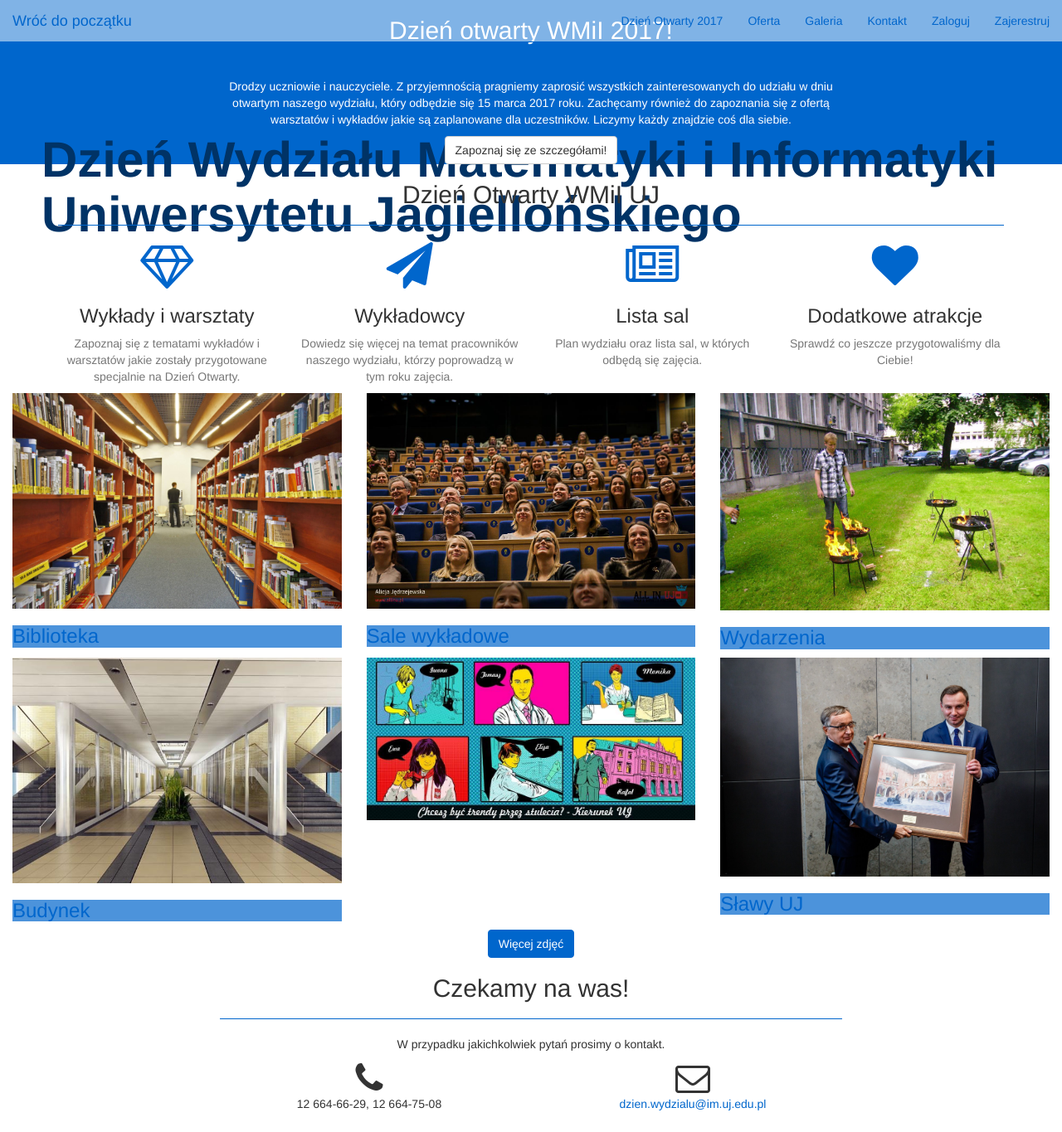
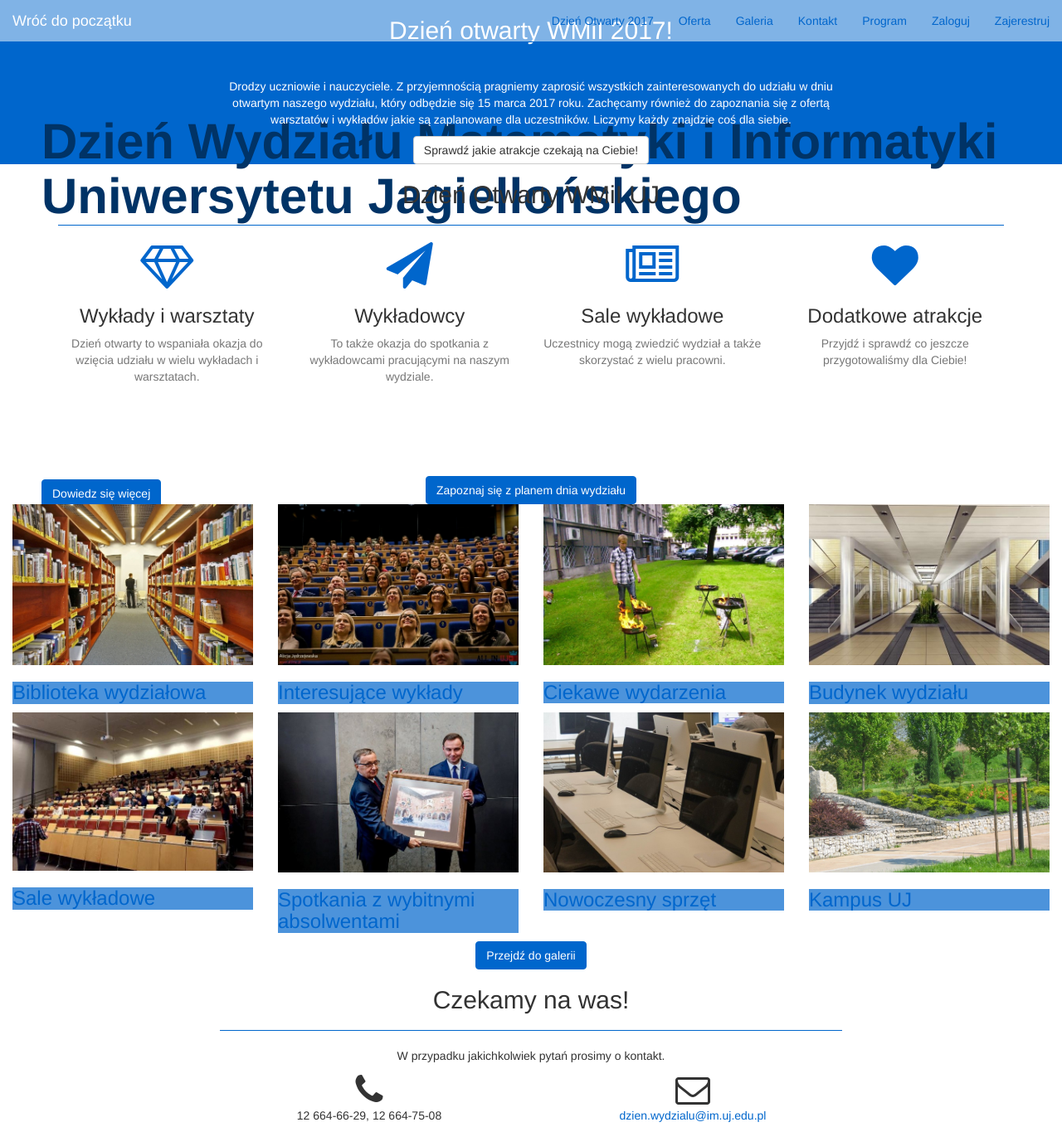
Before and after one commit to KSIUJ/dzien_wydzialu, a Django app: page / in a window 1280 px wide. Shown: the whole page at 83% size. Before the commit the page ends 1339 px from the top, so only its background shows below. Run offline with Django 3.2, Linux system fonts and the light colour scheme; parts of the project's set-up code (start-up, migrations or seed data) failed here and were passed over; some libraries are stand-ins or nearby versions.

Commit message:
Final version of main page

```diff
--- a/dzien_wydzialu/home/static/css/custom.css
+++ b/dzien_wydzialu/home/static/css/custom.css
@@ -29,6 +29,10 @@
 .navbar-default .navbar-header .navbar-brand {
   color: #0066CC;
 }
+.navbar-default .navbar-header .navbar-brand:hover,
+.navbar-default .navbar-header .navbar-brand:focus {
+  color: #0066CC;
+}
 
 
 .navbar-default .nav > li > a:hover,
@@ -41,9 +45,40 @@
 }
 
 @media (min-width: 768px) {
-
+  .navbar-default {
+    background-color: transparent;
+    border-color: rgba(255, 255, 255, 0.3);
+  }
+  .navbar-default .navbar-header .navbar-brand {
+    color: 0066CC;
+  }
+  .navbar-default .navbar-header .navbar-brand:hover,
+  .navbar-default .navbar-header .navbar-brand:focus {
+    color: white;
+    }
+  .navbar-default .nav > li > a,
+  .navbar-default .nav > li > a:focus {
+    color: rgba(255, 255, 255, 0.7);
+  }
+  .navbar-default .nav > li > a:hover,
+  .navbar-default .nav > li > a:focus:hover {
+    color: white;
+  }
+  .navbar-default.affix {
+    background-color: white;
+    border-color: rgba(34, 34, 34, 0.05);
+  }
   .navbar-default.affix .navbar-header .navbar-brand {
+    color: black;
+    font-size: 14px;
+  }
+  .navbar-default.affix .navbar-header .navbar-brand:hover,
+  .navbar-default.affix .navbar-header .navbar-brand:focus {
     color: #0066CC;
+  }
+  .navbar-default.affix .nav > li > a,
+  .navbar-default.affix .nav > li > a:focus {
+    color: #222222;
   }
   .navbar-default.affix .nav > li > a:hover,
   .navbar-default.affix .nav > li > a:focus:hover {
@@ -183,11 +218,11 @@
 header .header-content .header-content-inner h1 {
   font-weight: 600;
   font-size: 60px;
-  margin-top: 35px;
+  margin-top: 0px;
   margin-bottom: 350px;
 }
 header .header-content .header-content-inner hr {
-  margin-top: 30px auto;
+  margin-top: 0px auto;
 }
 header .header-content .header-content-inner p {
   font-weight: 300;
@@ -212,7 +247,7 @@
     font-size: 16px;
     margin-left: auto;
     margin-right: auto;
-    margin-bottom: 200px;
+    margin-top: 0px;
   }
   header .header-content .header-content-inner p {
     color: #0066CC;
@@ -220,6 +255,7 @@
     max-width: 80%;
     margin-left: auto;
     margin-right: auto;
+    margin-bottom: 100px;
   }
   header .header-content .header-content-inner h10 {
     color: #3366CC;
--- a/dzien_wydzialu/home/templates/base.html
+++ b/dzien_wydzialu/home/templates/base.html
@@ -94,13 +94,6 @@
     </section>
 
 
-    <!-- Bootstrap Core JavaScript -->
-    <script src={% static "startbootstrap-creative/js/bootstrap.min.js"%}></script>
-
-    <!-- Plugin JavaScript -->
-    <script src={% static "startbootstrap-creative/js/jquery.easing.min.js"%}></script>
-    <script src={% static "startbootstrap-creative/js/jquery.fittext.js"%}></script>
-    <script src={% static "startbootstrap-creative/js/wow.min.js"%}></script>
 
     <!-- Custom Theme JavaScript -->
     <script src={% static "startbootstrap-creative/js/creative.js"%}></script>
--- a/dzien_wydzialu/home/templates/home/group_details.html
+++ b/dzien_wydzialu/home/templates/home/group_details.html
@@ -1,4 +1,9 @@
 {{ group.id }}
+
+{% block navbar_goback %}
+<a class="navbar-brand" href="{% url "home.views.index" %}">Strona główna</a>
+{% endblock navbar_goback %}
+
 <hr>
 {% for event in group.event_set.all %}
     {{ event.activity.title }}
--- a/dzien_wydzialu/home/templates/home/index.html
+++ b/dzien_wydzialu/home/templates/home/index.html
@@ -14,15 +14,17 @@
 <li>
     <a class="page-scroll" href="#contact">Kontakt</a>
 </li>
+<li>
+    <a class="page-scroll" href="{% url 'program' %}">Program</a>
+</li>
 {% endblock %}
 {% block header %}
 <header>
 <div class="header-content">
-    <div class="header-content-inner">
-        <h1 style="color:#003366">Dzień Wydziału Matematyki i Informatyki Uniwersytetu Jagiellońskiego</h1>
-
-        </div>
-    <a href="#about" class="btn btn-primary btn-xl page-scroll">Dowiedz się więcej</a>
+    <div class="header-content-inner" style="height: 300px; margin-bottom: 140px">
+        <h1 style="color:#003366; margin-top: 150px">Dzień Wydziału Matematyki i Informatyki Uniwersytetu Jagiellońskiego</h1>
+    </div>
+    <a href="#about" style="margin-bottom: 200px; margin-top: 0px" class="btn btn-primary btn-xl page-scroll">Dowiedz się więcej</a>
 
 </div>
 </header>
@@ -35,7 +37,7 @@
                 <h2 class="section-heading">Dzień otwarty WMiI 2017!</h2>
                 <hr class="light">
                 <p class="text-faded">Drodzy uczniowie i nauczyciele. Z przyjemnością pragniemy zaprosić wszystkich zainteresowanych do udziału w dniu otwartym naszego wydziału, który odbędzie się 15 marca 2017 roku. Zachęcamy również do zapoznania się z ofertą warsztatów i wykładów jakie są zaplanowane dla uczestników. Liczymy każdy znajdzie coś dla siebie.</p>
-                <a href="{% url 'program' %}" class="page-scroll btn btn-default btn-xl">Zapoznaj się ze szczegółami!</a>
+                <a href="#services" class="page-scroll btn btn-default btn-xl">Sprawdź jakie atrakcje czekają na Ciebie!</a>
             </div>
         </div>
     </div>
@@ -56,44 +58,52 @@
                 <div class="service-box">
                     <i class="fa fa-4x fa-diamond wow bounceIn text-primary"></i>
                     <h3>Wykłady i warsztaty</h3>
-                    <p class="text-muted">Zapoznaj się z tematami wykładów i warsztatów jakie zostały przygotowane specjalnie na Dzień Otwarty.</p>
+                    <p class="text-muted">Dzień otwarty to wspaniała okazja do wzięcia udziału w wielu wykładach i warsztatach.</p>
                 </div>
             </div>
             <div class="col-lg-3 col-md-6 text-center">
                 <div class="service-box">
                     <i class="fa fa-4x fa-paper-plane wow bounceIn text-primary" data-wow-delay=".1s"></i>
                     <h3>Wykładowcy</h3>
-                    <p class="text-muted">Dowiedz się więcej na temat pracowników naszego wydziału, którzy poprowadzą w tym roku zajęcia.</p>
+                    <p class="text-muted">To także okazja do spotkania z wykładowcami pracującymi na naszym wydziale.</p>
                 </div>
             </div>
             <div class="col-lg-3 col-md-6 text-center">
                 <div class="service-box">
                     <i class="fa fa-4x fa-newspaper-o wow bounceIn text-primary" data-wow-delay=".2s"></i>
-                    <h3>Lista sal</h3>
-                    <p class="text-muted">Plan wydziału oraz lista sal, w których odbędą się zajęcia.</p>
+                    <h3>Sale wykładowe</h3>
+                    <p class="text-muted">Uczestnicy mogą zwiedzić wydział a także skorzystać z wielu pracowni.</p>
                 </div>
             </div>
             <div class="col-lg-3 col-md-6 text-center">
                 <div class="service-box">
                     <i class="fa fa-4x fa-heart wow bounceIn text-primary" data-wow-delay=".3s"></i>
                     <h3>Dodatkowe atrakcje</h3>
-                    <p class="text-muted">Sprawdź co jeszcze przygotowaliśmy dla Ciebie!</p>
+                    <p class="text-muted">Przyjdź i sprawdź co jeszcze przygotowaliśmy dla Ciebie!</p>
                 </div>
+            </div>
+        </div>
+    </div>
+    <div class="container" style="margin-top: 100px">
+        <div class="row">
+            <div class="col-lg-12 text-center">
+                <center><a href="{% url 'program' %}" class="btn btn-primary btn-xl page-scroll">Zapoznaj się z planem dnia wydziału</a></center>
             </div>
         </div>
     </div>
 </section>
 
+
 <section class="no-padding" id="portfolio">
     <div class="container-fluid">
         <div class="row no-gutter">
-            <div class="col-lg-4 col-sm-6">
+            <div class="col-lg-3 col-sm-4">
                 <a class="portfolio-box">
                     <img src={% static "img/Samples/1.jpg" %} class="img-responsive" alt="">
                     <div class="portfolio-box-caption">
                         <div class="portfolio-box-caption-content">
                             <div class="project-category text-faded">
-                                <h3>Biblioteka</h3>
+                                <h3>Biblioteka wydziałowa</h3>
                             </div>
                             <div class="project-name">
 
@@ -102,9 +112,54 @@
                     </div>
                 </a>
             </div>
-            <div class="col-lg-4 col-sm-6">
+            <div class="col-lg-3 col-sm-4">
                 <a  class="portfolio-box">
                     <img src={% static "img/Samples/2.jpg" %} class="img-responsive" alt="">
+                    <div class="portfolio-box-caption">
+                        <div class="portfolio-box-caption-content">
+                            <div class="project-category text-faded">
+                                <h3>Interesujące wykłady</h3>
+                            </div>
+                            <div class="project-name">
+
+                            </div>
+                        </div>
+                    </div>
+                </a>
+            </div>
+            <div class="col-lg-3 col-sm-4">
+                <a  class="portfolio-box">
+                    <img src={%static "img/Samples/3.jpg" %} class="img-responsive" alt="">
+                    <div class="portfolio-box-caption">
+                        <div class="portfolio-box-caption-content">
+                            <div class="project-category text-faded">
+                                <h3>Ciekawe wydarzenia</h3>
+                            </div>
+                            <div class="project-name">
+
+                            </div>
+                        </div>
+                    </div>
+                </a>
+            </div>
+            <div class="col-lg-3 col-sm-4">
+                <a  class="portfolio-box">
+                    <img src={% static "img/Samples/4.jpg" %} class="img-responsive" alt="">
+                    <div class="portfolio-box-caption">
+                        <div class="portfolio-box-caption-content">
+                            <div class="project-category text-faded">
+                                <h3>Budynek wydziału</h3>
+                            </div>
+                            <div class="project-name">
+
+                            </div>
+                        </div>
+                    </div>
+                </a>
+            </div>
+            <div class="col-lg-3 col-sm-4">
+                <a  class="portfolio-box">
+                    <img src={% static "img/Samples/5.jpg" %} class="img-responsive" alt="">
                     <div class="portfolio-box-caption">
                         <div class="portfolio-box-caption-content">
                             <div class="project-category text-faded">
@@ -117,13 +172,13 @@
                     </div>
                 </a>
             </div>
-            <div class="col-lg-4 col-sm-6">
+            <div class="col-lg-3 col-sm-4">
                 <a  class="portfolio-box">
-                    <img src={%static "img/Samples/3.jpg" %} class="img-responsive" alt="">
+                    <img src={% static "img/Samples/6.jpg" %} class="img-responsive" alt="">
                     <div class="portfolio-box-caption">
                         <div class="portfolio-box-caption-content">
                             <div class="project-category text-faded">
-                                <h3>Wydarzenia</h3>
+                                <h3>Spotkania z wybitnymi absolwentami</h3>
                             </div>
                             <div class="project-name">
 
@@ -132,13 +187,13 @@
                     </div>
                 </a>
             </div>
-            <div class="col-lg-4 col-sm-6">
+            <div class="col-lg-3 col-sm-4">
                 <a  class="portfolio-box">
-                    <img src={% static "img/Samples/4.jpg" %} class="img-responsive" alt="">
+                    <img src={% static "img/Samples/7.jpg" %} class="img-responsive" alt="">
                     <div class="portfolio-box-caption">
                         <div class="portfolio-box-caption-content">
                             <div class="project-category text-faded">
-                                <h3>Budynek</h3>
+                                <h3>Nowoczesny sprzęt</h3>
                             </div>
                             <div class="project-name">
 
@@ -147,28 +202,13 @@
                     </div>
                 </a>
             </div>
-            <div class="col-lg-4 col-sm-6">
+            <div class="col-lg-3 col-sm-4">
                 <a  class="portfolio-box">
-                    <img src={% static "img/Samples/5.jpg" %} class="img-responsive" alt="">
+                    <img src={%static "img/Samples/8.jpg" %} class="img-responsive" alt="">
                     <div class="portfolio-box-caption">
                         <div class="portfolio-box-caption-content">
                             <div class="project-category text-faded">
-
-                            </div>
-                            <div class="project-name">
-
-                            </div>
-                        </div>
-                    </div>
-                </a>
-            </div>
-            <div class="col-lg-4 col-sm-6">
-                <a  class="portfolio-box">
-                    <img src={% static "img/Samples/6.jpg" %} class="img-responsive" alt="">
-                    <div class="portfolio-box-caption">
-                        <div class="portfolio-box-caption-content">
-                            <div class="project-category text-faded">
-                                <h3>Sławy UJ</h3>
+                                <h3>Kampus UJ</h3>
                             </div>
                             <div class="project-name">
 
@@ -179,6 +219,6 @@
             </div>
         </div>
     </div>
-    <center><a href="{% url 'gallery' %}" class="btn btn-primary btn-xl page-scroll">Więcej zdjęć</a></center>
+    <center><a href="{% url 'gallery' %}" class="btn btn-primary btn-xl page-scroll">Przejdź do galerii</a></center>
 </section>
 {% endblock %}
--- a/dzien_wydzialu/home/templates/home/program.html
+++ b/dzien_wydzialu/home/templates/home/program.html
@@ -18,7 +18,7 @@
     <div class="container">
         <div class="row">
             <div class="col-lg-12 text-center">
-                <h2 class="section-heading">Program</h2>
+                <h2 class="section-heading" style="color: #0066CC ">Program</h2>
                 <hr class="light">
                 {% for group in groups %}
                 <div style="display: inline-block; width: 256px; margin: 20px">
--- a/dzien_wydzialu/home/templates/home/visitorgroup_edit.html
+++ b/dzien_wydzialu/home/templates/home/visitorgroup_edit.html
@@ -1,5 +1,9 @@
 {% extends 'base.html' %}
 {% load crispy_forms_tags %}
+
+{% block navbar_goback %}
+<a class="navbar-brand" href="{% url "home.views.index" %}">Strona główna</a>
+{% endblock navbar_goback %}
 
 {% block content %}
 <section>
--- a/dzien_wydzialu/home/templates/home/visitorgroup_new.html
+++ b/dzien_wydzialu/home/templates/home/visitorgroup_new.html
@@ -1,5 +1,9 @@
 {% extends 'base.html' %}
 {% load crispy_forms_tags %}
+
+{% block navbar_goback %}
+<a class="navbar-brand" href="{% url "home.views.index" %}">Strona główna</a>
+{% endblock navbar_goback %}
 
 {% block content %}
 <section>
--- a/dzien_wydzialu/home/templates/registration/logout.html
+++ b/dzien_wydzialu/home/templates/registration/logout.html
@@ -1,5 +1,9 @@
 {% extends "registration/registration_base.html" %}
 {% load i18n %}
+
+{% block navbar_goback %}
+<a class="navbar-brand page-scroll" href="{% url "home.views.index" %}">Strona główna</a>
+{% endblock %}
 
 {% block title %}{% trans "Logged out" %}{% endblock %}
 
--- a/dzien_wydzialu/home/templates/registration/registration_closed.html
+++ b/dzien_wydzialu/home/templates/registration/registration_closed.html
@@ -1,5 +1,9 @@
 {% extends "registration/registration_base.html" %}
 {% load i18n %}
+
+{% block navbar_goback %}
+<a class="navbar-brand" href="{% url "home.views.index" %}">Strona główna</a>
+{% endblock navbar_goback %}
 
 {% block title %}{% trans "Registration is closed" %}{% endblock %}
 
--- a/dzien_wydzialu/home/templates/registration/registration_complete.html
+++ b/dzien_wydzialu/home/templates/registration/registration_complete.html
@@ -1,5 +1,9 @@
 {% extends "registration/registration_base.html" %}
 {% load i18n %}
+
+{% block navbar_goback %}
+<a class="navbar-brand" href="{% url "home.views.index" %}">Strona główna</a>
+{% endblock navbar_goback %}
 
 {% block title %}{% trans "Activation email sent" %}{% endblock %}
 
```
Also changed, not shown: dzien_wydzialu/home/static/img/Samples/1.jpg, dzien_wydzialu/home/static/img/Samples/2.jpg, dzien_wydzialu/home/static/img/Samples/3.jpg, dzien_wydzialu/home/static/img/Samples/4.jpg, dzien_wydzialu/home/static/img/Samples/5.jpg, dzien_wydzialu/home/static/img/Samples/6.jpg, dzien_wydzialu/home/static/img/Samples/7.jpg (added), dzien_wydzialu/home/static/img/Samples/8.jpg (added).
